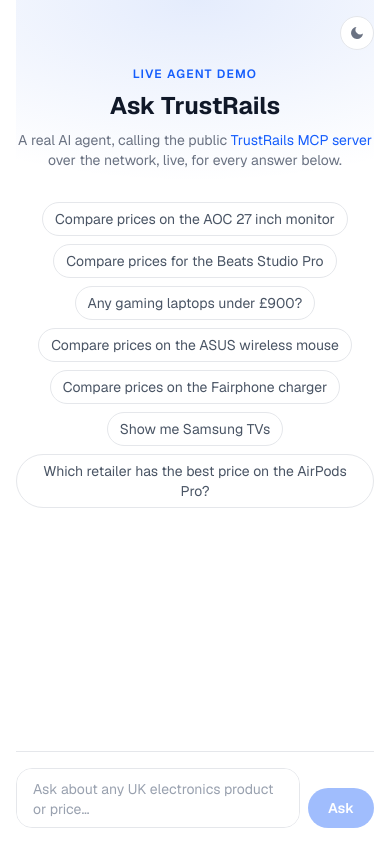
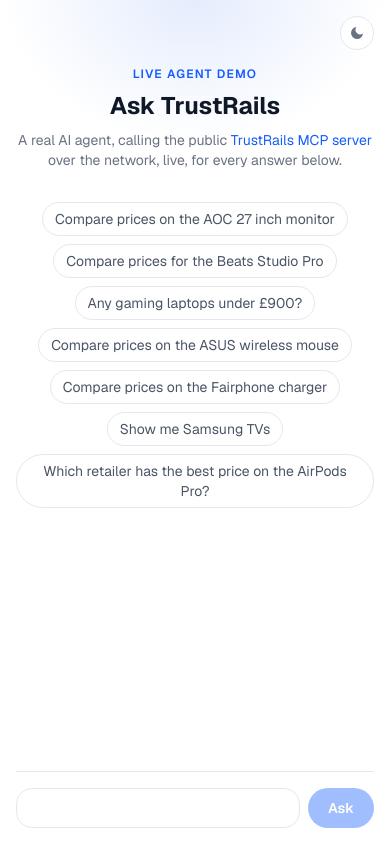
Before and after one commit to james-webdev/trustrails-agent, a Next.js app: page / in a window 390 px wide. Built offline with nearby package versions, Linux system fonts and the light colour scheme.

Commit message:
Fix agent UI layout: full-bleed hero glow, clamped textarea, mobile button overflow

```diff
--- a/src/app/Chat.tsx
+++ b/src/app/Chat.tsx
@@ -44,8 +44,13 @@
   useEffect(() => {
     const el = textareaRef.current;
     if (!el) return;
+    // Clamp to the same cap as max-h-40 (10rem). Without this the inline height
+    // is set past the CSS max-height, so the box stops growing while the caret
+    // keeps going and the text ends up scrolled half out of view.
+    const MAX = 160;
     el.style.height = "auto";
-    el.style.height = `${el.scrollHeight}px`;
+    el.style.height = `${Math.min(el.scrollHeight, MAX)}px`;
+    el.style.overflowY = el.scrollHeight > MAX ? "auto" : "hidden";
   }, [input]);
 
   function clearChat() {
@@ -178,7 +183,7 @@
           const offers = m.role === "assistant" && m.trace ? extractOffers(m.trace) : [];
           const products = m.role === "assistant" && m.trace ? extractProducts(m.trace) : [];
           return (
-            <div key={i} className={"message-in " + (m.role === "user" ? "text-right" : "text-left")}>
+            <div key={i} className={"message-in min-w-0 " + (m.role === "user" ? "text-right" : "text-left")}>
               {m.role === "assistant" && m.trace && m.trace.length > 0 && <TraceSummary trace={m.trace} />}
               <ComparisonCard offers={offers} />
               {offers.length === 0 && <ProductRow products={products} />}
@@ -226,14 +231,13 @@
               send(input);
             }
           }}
-          placeholder="Ask about any UK electronics product or price…"
           rows={1}
-          className="max-h-40 flex-1 resize-none rounded-2xl border border-gray-200 bg-white px-4 py-2.5 text-sm text-gray-900 placeholder:text-gray-400 focus:border-blue-500 focus:outline-none dark:border-gray-800 dark:bg-gray-900 dark:text-gray-100 dark:placeholder:text-gray-600 dark:focus:border-blue-600"
+          className="max-h-40 min-w-0 flex-1 resize-none rounded-2xl border border-gray-200 bg-white px-4 py-2.5 text-sm text-gray-900 focus:border-blue-500 focus:outline-none dark:border-gray-800 dark:bg-gray-900 dark:text-gray-100 dark:focus:border-blue-600"
         />
         <button
           type="submit"
           disabled={loading || !input.trim()}
-          className="rounded-full bg-blue-600 px-5 py-2.5 text-sm font-semibold text-white transition-colors hover:bg-blue-500 disabled:opacity-40"
+          className="shrink-0 rounded-full bg-blue-600 px-5 py-2.5 text-sm font-semibold text-white transition-colors hover:bg-blue-500 disabled:opacity-40"
         >
           Ask
         </button>
--- a/src/app/components/ProductCard.tsx
+++ b/src/app/components/ProductCard.tsx
@@ -31,7 +31,7 @@
 export function ProductRow({ products }: { products: LiteProduct[] }) {
   if (products.length === 0) return null;
   return (
-    <div className="mb-3 flex gap-2 overflow-x-auto pt-2 pb-2">
+    <div className="-mx-4 mb-3 flex gap-2 overflow-x-auto px-4 pt-2 pb-2 sm:mx-0 sm:px-0">
       {products.map((p) => (
         <ProductCard key={p.id} p={p} />
       ))}
--- a/src/app/components/Prose.tsx
+++ b/src/app/components/Prose.tsx
@@ -4,7 +4,7 @@
 export function Prose({ text }: { text: string }) {
   return (
     <div
-      className="max-w-full text-[15px] leading-relaxed text-gray-800 [&_a]:text-blue-600 [&_a]:underline
+      className="max-w-full break-words text-[15px] leading-relaxed text-gray-800 [&_a]:text-blue-600 [&_a]:underline
       [&_code]:rounded [&_code]:bg-black/5 [&_code]:px-1 [&_code]:py-0.5 [&_code]:text-xs
       [&_li]:ml-4 [&_li]:list-disc [&_p+p]:mt-2 [&_strong]:font-semibold
       [&_table]:my-2 [&_table]:w-full [&_table]:border-collapse [&_table]:text-sm
--- a/src/app/globals.css
+++ b/src/app/globals.css
@@ -4,6 +4,7 @@
 
 body {
   font-family: var(--font-geist-sans), system-ui, -apple-system, sans-serif;
+  overflow-x: clip;
 }
 
 button:not(:disabled) {
@@ -16,11 +17,20 @@
 }
 
 /* One soft brand-blue radial behind the header, matching trustrails.app */
-.hero-glow {
-  background: radial-gradient(560px 260px at 50% 0%, rgb(37 99 235 / 0.12), transparent 70%);
+.hero-glow::before {
+  content: "";
+  position: absolute;
+  top: 0;
+  bottom: 0;
+  left: 50%;
+  width: 100vw;
+  transform: translateX(-50%);
+  pointer-events: none;
+  z-index: -1;
+  background: radial-gradient(70% 100% at 50% 0%, rgb(37 99 235 / 0.12), transparent 70%);
 }
-html.dark .hero-glow {
-  background: radial-gradient(560px 260px at 50% 0%, rgb(59 130 246 / 0.16), transparent 70%);
+html.dark .hero-glow::before {
+  background: radial-gradient(70% 100% at 50% 0%, rgb(59 130 246 / 0.16), transparent 70%);
 }
 
 @keyframes message-in {
```
